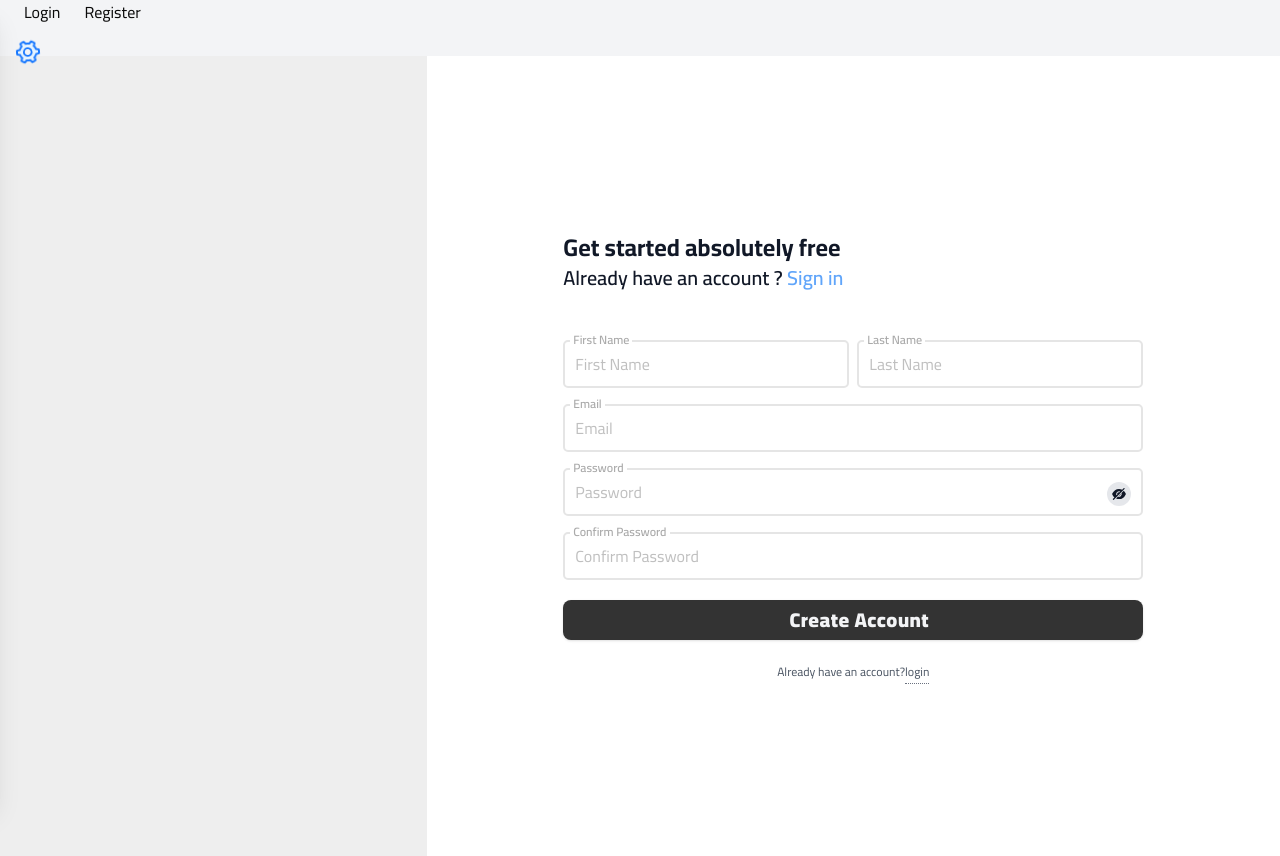
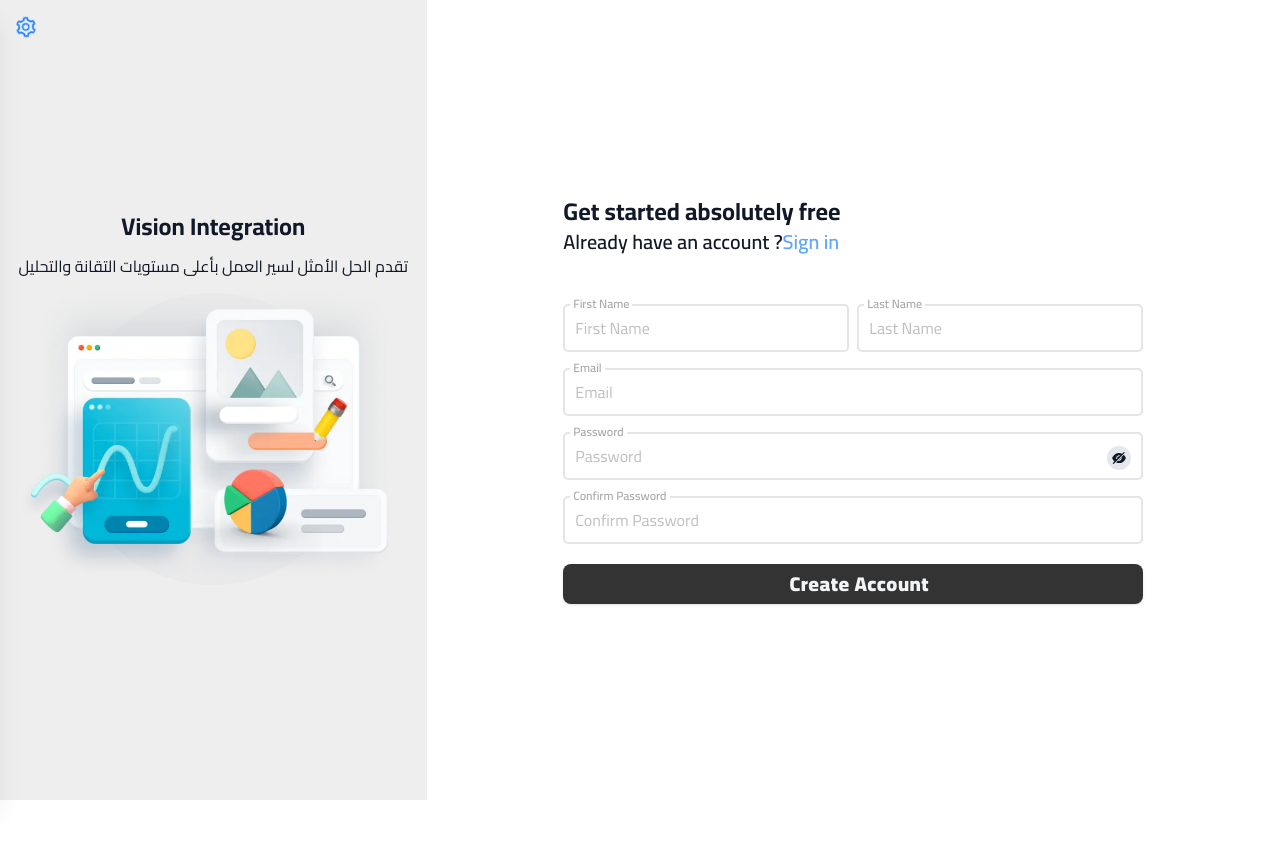
Before and after one commit to ahmedgfathy/globalcrm, a Next.js app: page /register in a window 1280 px wide. After the commit the page ends 800 px from the top, so only its background shows below. Built offline with nearby package versions, Linux system fonts and the light colour scheme.

Commit message:
update-mode

```diff
--- a/package.json
+++ b/package.json
@@ -19,6 +19,7 @@
     "clsx": "^2.1.1",
     "lucide-react": "^0.454.0",
     "next": "15.0.2",
+    "next-themes": "^0.3.0",
     "react": "^18.3.1",
     "react-dom": "^18.3.1",
     "react-icons": "^5.3.0",
--- a/src/app/(auth)/register/page.jsx
+++ b/src/app/(auth)/register/page.jsx
@@ -1,9 +1,10 @@
 "use client";
 import React, { useContext, useEffect, useState, useCallback } from "react";
 import style from "./page.module.css";
-import Link from "next/link"
+import Link from "next/link";
 import { useRouter } from "next/navigation";
 import FormComponent from "@/app/components/FormComponent/FormComponent";
+import Image from "next/image";
 
 function Page() {
   const router = useRouter();
@@ -30,11 +31,28 @@ function Page() {
     <div className="register">
       <div className="min-h-screen bg-gray-100 text-gray-900 flex justify-center">
         <div className="grid lg:grid-cols-[1fr_2fr] max-sm:grid-cols-1 w-full">
-            <div className="bg-[#eee] min-h-screen w-full hidden lg:block"></div>
+          <div className="bg-[#eee] min-h-screen w-full hidden lg:flex flex-col justify-evenly items-center">
+            <div className="flex flex-col justify-evenly items-center h-[50vh]">
+              <div className="title">
+                <h1 className="text-2xl font-bold">Vision Integration</h1>
+              </div>
+              <div className="text">
+                <h3>
+                  تقدم الحل الأمثل لسير العمل بأعلى مستويات التقانة والتحليل
+                </h3>
+              </div>
+              <div className="img relative w-full h-[300px]">
+                <Image
+                  src="/assets/home-images/form-image.png"
+                  alt="vision"
+                  fill
+                  objectFit="contain"
+                />
+              </div>
+            </div>
+          </div>
           <div className="bg-[#fff] min-h-screen flex justify-center items-center">
             <div className="description w-full flex justify-center items-center">
-
-
               <FormComponent
                 style={style}
                 page="register"
@@ -49,7 +67,6 @@ function Page() {
             </div>
           </div>
         </div>
-
       </div>
     </div>
   );
--- a/src/app/components/Drawer/Drawer.jsx
+++ b/src/app/components/Drawer/Drawer.jsx
@@ -1,23 +1,21 @@
 "use client";
 import { useTranslation } from "@/app/context/TranslationContext";
-import {
-  Select,
-  SelectContent,
-  SelectItem,
-  SelectTrigger,
-  SelectValue,
-} from "@/components/ui/select";
+import { MdLanguage } from "react-icons/md";
 import React, { useState } from "react";
 import { SettingTwoTone } from "@ant-design/icons";
 import { IoMdClose } from "react-icons/io";
 import { GrPowerReset } from "react-icons/gr";
 import { RiFullscreenFill } from "react-icons/ri";
 import { TiWeatherPartlySunny } from "react-icons/ti";
-import ControlCard from "../control-card/ControlCard"
+import ControlCard from "../control-card/ControlCard";
+import { useTheme } from "next-themes";
+import "./drawer.css";
 function Drawer() {
+  const { setTheme } = useTheme();
   const [showDrawer, setShowDrawer] = useState(false);
   const { t, changeLanguage } = useTranslation();
   const [lang, setLang] = useState("en");
+  const [mode, setMode] = useState("light");
 
   const toggleDrawer = () => setShowDrawer(!showDrawer);
   const toggleLanguage = () => {
@@ -25,16 +23,20 @@ function Drawer() {
     setLang(newLang);
     changeLanguage(newLang);
   };
-
+  const changeTheme = () => {
+    const newMode = mode === "light" ? "dark" : "light";
+    setMode(newMode);
+    setTheme(newMode);
+  };
   return (
     <div className="drawer">
       <div className="container mx-auto relative">
         <button onClick={toggleDrawer} className="absolute top-4 left-4 ">
-          <SettingTwoTone className="animate-spin text-2xl duration-2000" />
+          <SettingTwoTone className="animate-spin text-xl duration-3000" />
         </button>
 
         <div
-          className={`fixed top-0 left-0 z-40 h-screen p-4 bg-white dark:bg-gray-800 shadow-xl w-80 transition-transform duration-600 ${
+          className={`fixed top-0 left-0 z-40 h-screen p-4 bg-white dark:bg-gray-800 shadow-xl w-80 transition-transform duration-600 menu ${
             showDrawer ? "translate-x-0" : "-translate-x-full"
           }`}
           aria-labelledby="drawer-label"
@@ -56,16 +58,16 @@ function Drawer() {
 
           <div className="flex gap-4 mb-4">
             <ControlCard
-              icon={<TiWeatherPartlySunny />}
+              icon={<MdLanguage />}
               label={lang === "en" ? "English" : "العربية"}
               isChecked={lang === "ar"}
               onToggle={toggleLanguage}
             />
             <ControlCard
               icon={<TiWeatherPartlySunny />}
-              label="Setting 2"
-              isChecked={false}
-              onToggle={() => console.log("Toggle Setting 2")}
+              label={t("mode")}
+              isChecked={mode === "dark"}
+              onToggle={changeTheme}
             />
           </div>
         </div>
@@ -74,6 +76,4 @@ function Drawer() {
   );
 }
 
-
-
 export default Drawer;
--- /dev/null
+++ b/src/app/components/Drawer/drawer.css
@@ -0,0 +1,3 @@
+.menu {
+  backdrop-filter: blur(20px);
+}
--- a/src/app/components/FormComponent/FormComponent.jsx
+++ b/src/app/components/FormComponent/FormComponent.jsx
@@ -1,5 +1,4 @@
-import  Input  from "../Input/Input";
-import { Label } from "@/components/ui/label";
+import Input from "../Input/Input";
 import Link from "next/link";
 import React from "react";
 import PasswordInput from "../PasswordInput";
@@ -17,25 +16,41 @@ export default function FormComponent({
   changeType,
   style,
 }) {
-  const { t, changeLanguage } = useTranslation();
+  const { t } = useTranslation();
 
   return (
     <div className="w-full m-0 sm:m-10 bg-white sm:rounded-lg flex justify-center flex-1">
       <div className="w-3/4">
         <div>
           <h1 className="text-xl xl:text-2xl font-extrabold text-main ">
-            {page === "register" ? <h1 className="text-2xl font-bold">Get started absolutely free</h1> : ""}
-            {/* {t("welcome")} */}
+            {page === "register" ? (
+              <h1 className="text-2xl font-bold">{t("create_account")}</h1>
+            ) : (
+              <h1 className="text-2xl font-bold">{t("login_title")}</h1>
+            )}
           </h1>
         </div>
         <div className=" flex flex-col ">
           <h1 className="text-2xl xl:text-3xl font-extrabold">
-            {page === "register" ?  <h2 className="text-xl font-semibold">Already have an account ? <Link href="/login" className="text-blue-400">Sign in</Link></h2>: "Welcome back"}
+            {page === "register" ? (
+              <h2 className="text-xl font-semibold">
+                {t("have_an_account")}
+                <Link href="/login" className="text-blue-400">
+                  {t("sign_in")}
+                </Link>
+              </h2>
+            ) : (
+              <h2 className="text-xl font-semibold">
+                {t("not_have_an_account")}
+                <Link href="/register" className="text-blue-400">
+                  {t("sgn_up")}
+                </Link>
+              </h2>
+            )}
           </h1>
           <div className="w-full flex-1 mt-8">
             <div className="flex flex-col items-center"></div>
             <div className="">
-              <>
               {page === "register" && (
                 <div className="flex items-center justify-center gap-2">
                   <Input
@@ -44,7 +59,7 @@ export default function FormComponent({
                     value={user.firstName}
                     className="w-full px-8 py-4 rounded-lg font-medium bg-gray-100 border border-gray-200 placeholder-gray-500 text-sm focus:outline-none focus:border-gray-400 focus:bg-white"
                     type="text"
-                      placeholder="First Name"
+                    placeholder={t("first_name")}
                   />
                   <Input
                     name="lastName"
@@ -52,7 +67,7 @@ export default function FormComponent({
                     onChange={handleChange}
                     className="w-full px-8 py-4 rounded-lg font-medium bg-gray-100 border border-gray-200 placeholder-gray-500 text-sm focus:outline-none focus:border-gray-400 focus:bg-white"
                     type="text"
-                      placeholder="Last Name"
+                    placeholder={t("last_name")}
                   />
                 </div>
               )}
@@ -62,11 +77,11 @@ export default function FormComponent({
                 onChange={handleChange}
                 className="w-full px-8 py-4 rounded-lg font-medium bg-gray-100 border border-gray-200 placeholder-gray-500 text-sm focus:outline-none focus:border-gray-400 focus:bg-white mt-5"
                 type="email"
-                  placeholder="Email"
+                placeholder={t("email")}
               />
               <PasswordInput
                 changeType={changeType}
-                  placeholder="Password"
+                placeholder={t("password")}
                 name="password"
                 val={user.password}
                 show={show}
@@ -74,19 +89,18 @@ export default function FormComponent({
               />
               {page === "login" ? (
                 <div className="text-right my-2">
-                    <Link href="/">forget password ?</Link>
+                  <Link href="/">{t("forgot_password")}</Link>
                 </div>
               ) : (
                 <PasswordInput
                   changeType={changeType}
-                    placeholder="Confirm Password"
+                  placeholder={t("confirm_password")}
                   name="confirmPassword"
                   val={user.confirmPassword}
                   show={show}
                   handleChange={handleChange}
                 />
               )}
-              </>
 
               <Button
                 onClick={() => {}}
@@ -99,35 +113,11 @@ export default function FormComponent({
                     Please wait
                   </>
                 ) : (
-                  <>
                   <span className="ml-3">
                     {page == "register" ? "Create Account" : "Login"}
                   </span>
-                  </>
                 )}
               </Button>
-              {page == "login" && (
-                <div className="text-center mt-5">
-                  <Link
-                    href="/register"
-                    className="text-gray-600 hover:text-gray-900"
-                  >
-                    Don&apos;t have an account? Sign up
-                  </Link>
-                </div>
-              )}
-
-              {page === "register" && (
-                <p className="mt-6 text-xs text-gray-600 text-center">
-                  Already have an account?
-                  <Link
-                    href="/login"
-                    className="border-b border-gray-500 border-dotted"
-                  >
-                    login
-                  </Link>
-                </p>
-              )}
             </div>
           </div>
         </div>
--- /dev/null
+++ b/src/app/context/theme-provider.jsx
@@ -0,0 +1,8 @@
+"use client";
+
+import * as React from "react";
+import { ThemeProvider as NextThemesProvider } from "next-themes";
+
+export function ThemeProvider({ children, ...props }) {
+  return <NextThemesProvider {...props}>{children}</NextThemesProvider>;
+}
--- a/src/app/layout.js
+++ b/src/app/layout.js
@@ -1,8 +1,9 @@
 import Drawer from "./components/Drawer/Drawer";
+import { ThemeProvider } from "./context/theme-provider";
 import { TranslationProvider } from "./context/TranslationContext";
 import "./globals.css";
 import { Cairo } from "next/font/google";
-import Link from "next/link"
+import Link from "next/link";
 const cairo = Cairo({
   subsets: ["arabic"],
   preload: true,
@@ -18,12 +19,17 @@ export default function RootLayout({ children }) {
     <html lang="en">
       <body className={`${cairo.className} antialiased min-h-screen`}>
         <TranslationProvider>
-          <div className="bg-gray-100 relative h-14">
-            <Link href="/login" className="mx-6">Login</Link>
-            <Link href="/register">Register</Link>
-            <Drawer />
-          </div>
-          {children}
+          <ThemeProvider
+            attribute="class"
+            defaultTheme="system"
+            enableSystem
+            disableTransitionOnChange
+          >
+            <div className="">
+              <Drawer />
+            </div>
+            {children}
+          </ThemeProvider>
         </TranslationProvider>
       </body>
     </html>
--- a/tailwind.config.js
+++ b/tailwind.config.js
@@ -52,6 +52,7 @@ module.exports = {
       },
       transitionDuration: {
         2000: "2000ms",
+        3000: "3000ms",
       },
       borderRadius: {
         lg: "var(--radius)",
```
Also changed, not shown: public/locales/ar.json (+14 -1 lines), public/locales/en.json (+14 -1 lines), src/app/components/control-card/ControlCard.jsx (+14 -9 lines), src/app/page.jsx (+7 -0 lines), public/assets/home-images/form-image.png (added), 1 other file (tests, documents, lock files or other folders). Lines whose indentation alone changed are shown as unchanged.
